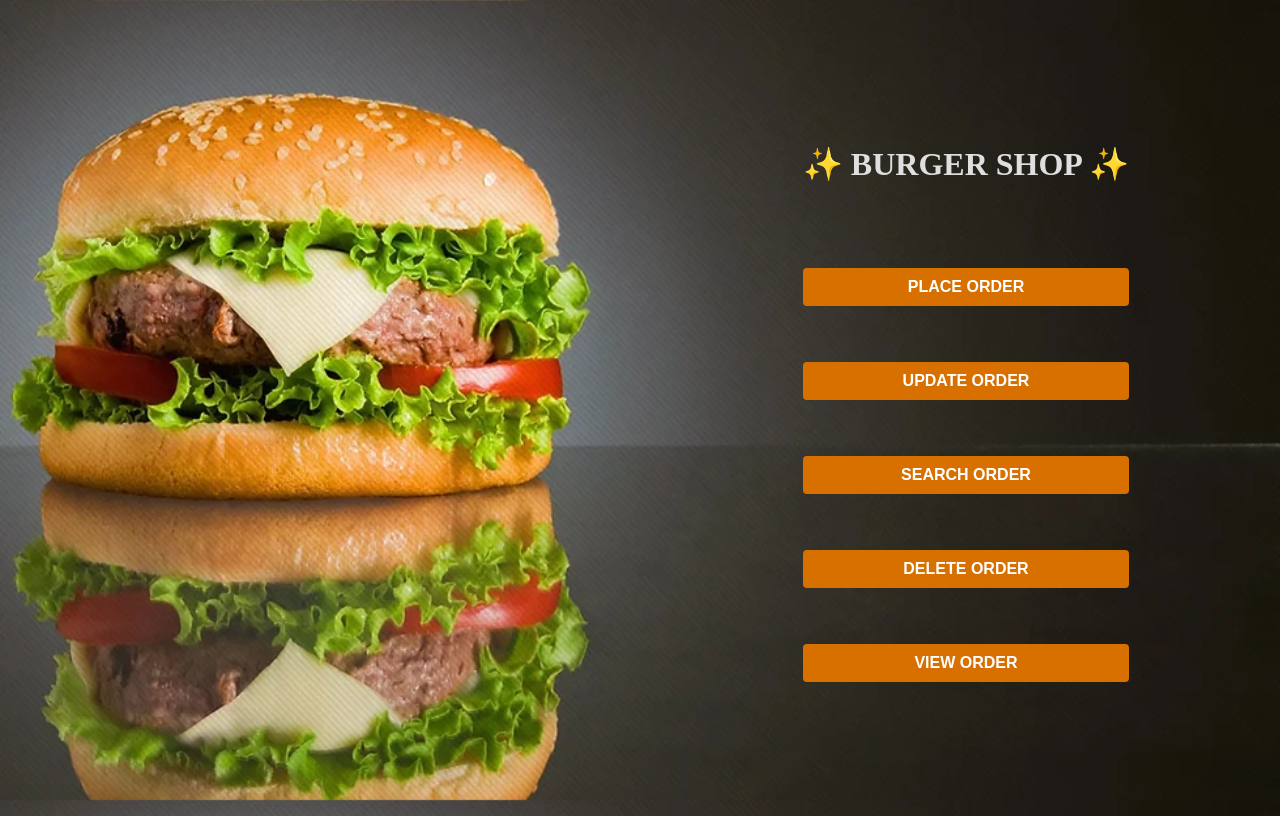
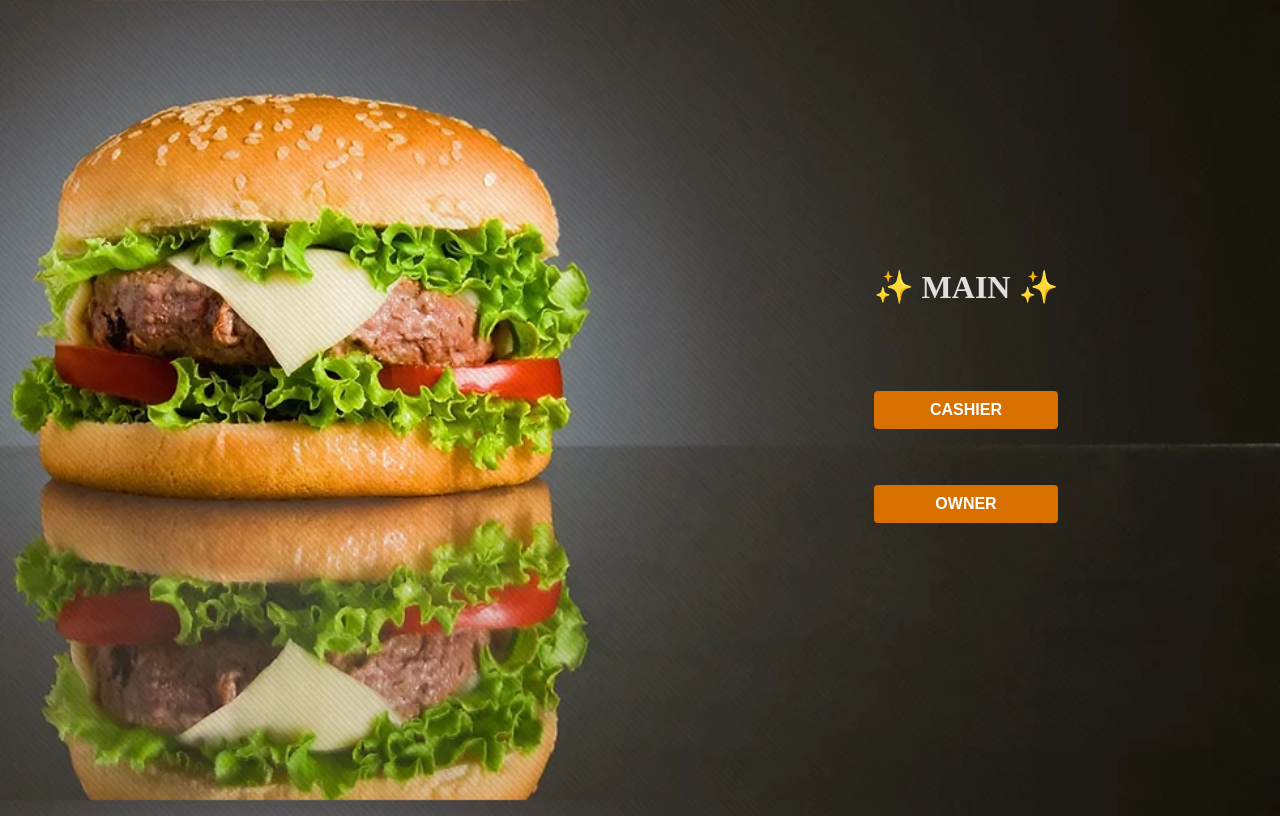
Before and after one commit to Rashenshammika/Intenet_Technology_Final_Course_Work, a plain HTML site: page index.html in a window 1280 px wide. Drawn offline with Linux system fonts and the light colour scheme.

Commit message:
main board create

```diff
--- a/index.html
+++ b/index.html
@@ -3,11 +3,81 @@
 <head>
      <meta charset="UTF-8">
     <meta name="viewport" content="width=device-width, initial-scale=1.0">
-<title>Two Column Layout</title>
-<link rel="stylesheet" href="style.css">
+    <title>Document</title>
+   <style>
+    body {
+   background-image: url(img/d.jpg);
+   background-attachment: fixed;
+   background-size: 100% ;
+  }
+
+  .container {
+    display: flex;
+    justify-content: center;
+    align-items: center;
+    height: 100vh;
+
+  }
+
+  .left {
+    flex: 1;
+    padding: 20px;
+  }
+
+  .right {
+    flex: 1;
+    padding: -10px;
+    text-align: center;
+  }
+
+
+  img {
+    max-width: 70%;
+    height: auto;
+    display: block;
+    border-radius: 8px;
+  }
+
+  .button-container {
+    text-align: center;
+    display: inline-block;
+  }
+
+  button {
+
+    display: block;
+    width: 100%;
+    padding: 10px 20px;
+    margin-bottom: 10px;
+    font-size: 16px;
+    background-color: rgb(216, 112, 0);
+    color: #ffffff;
+    border: none;
+    border-radius: 4px;
+    cursor: pointer;
+    transition: background-color 0.3s ease;
+  }
+
+  button:hover {
+    background-color: #ffffff;
+    color: rgb(216, 112, 0);
+
+  }
+
+  h1{
+
+  color:#dfdfdf ;
+  }
+
+  .button-container button {
+    display: block;
+    margin: 10px auto;
+    font-weight: bold;
+}
+
+   </style>
 </head>
-<body >
-
+<body>
     <div class="container">
         <div class="left">
 
@@ -16,19 +86,16 @@
         <div class="right">
 
           <div class="button-container">
-        <h1><b>✨ BURGER SHOP ✨</b></h1><br><br><br>
-        <button><b>PLACE ORDER</b></button><br><br>
-        <button><b>UPDATE ORDER</b></button><br><br>
-        <button><b>SEARCH ORDER</b></button><br><br>
-        <button><b>DELETE ORDER</b></button><br><br>
-        <button><b>VIEW ORDER</b></button>
-        <!-- Add more buttons as needed -->
-
+            <h1><b>✨ MAIN ✨</b></h1><br><br><br>
+            <button type="button" onclick="location.href='2_login_cashier.html'" ><b>CASHIER</b></button><br><br>
+            <button type="button" onclick="location.href='3_login_owner.html'"><b>OWNER</b></button><br><br>
 
           </div>
         </div>
       </div>
 
+    <script>
 
+    </script>
 </body>
 </html>
```
Lines whose indentation alone changed are shown as unchanged.
